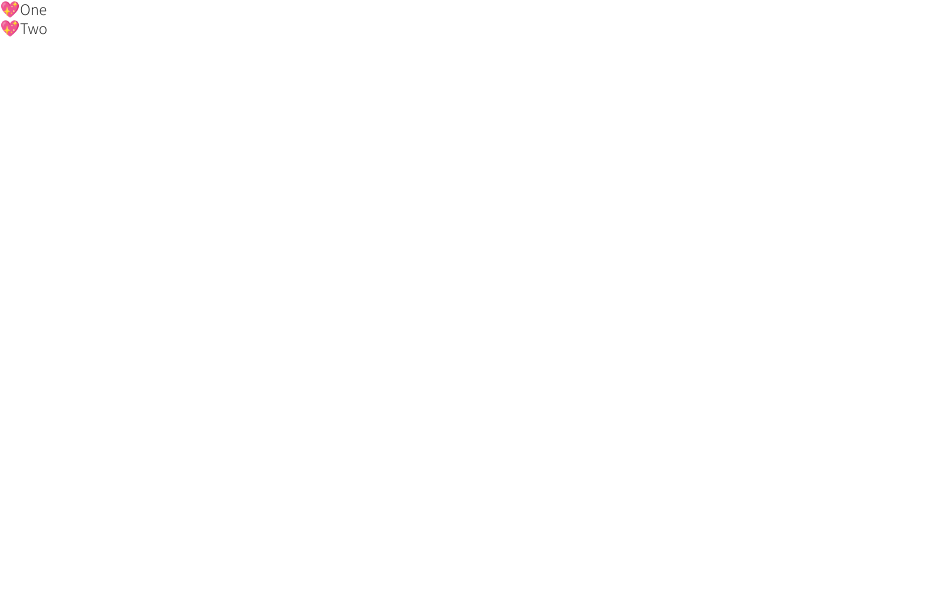
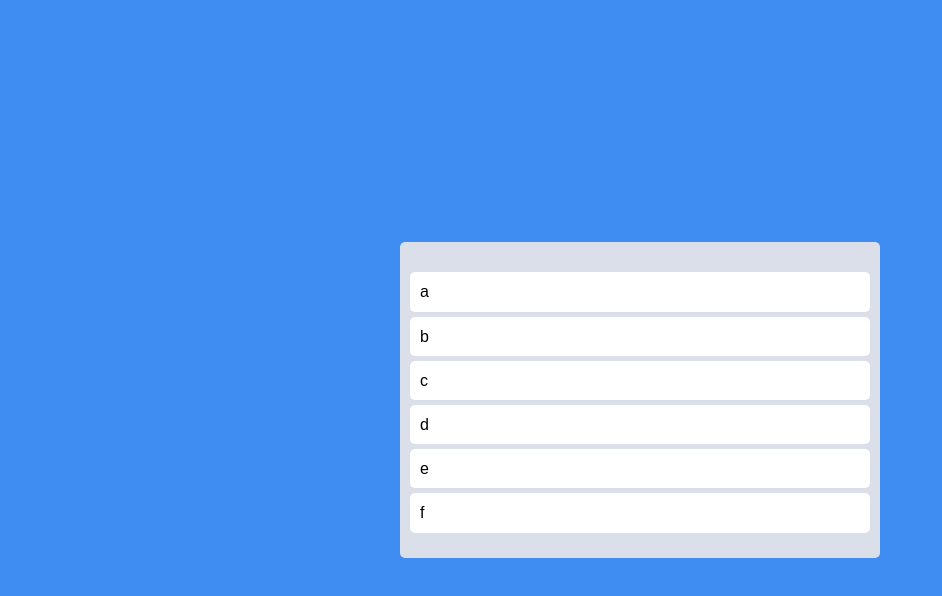
Before and after one commit to hi-rachel/trello, a React (Create React App) app: page / in a window 1280 px wide. Shown: the top 596 px of the page, without its empty margins (0-942 px from the left). Built offline with nearby package versions, Linux system fonts and the light colour scheme.

Commit message:
Styles, Placeholder

```diff
--- a/src/App.tsx
+++ b/src/App.tsx
@@ -1,34 +1,67 @@
 import { DragDropContext, Droppable, Draggable } from "react-beautiful-dnd";
+import styled from "styled-components";
+
+const Wrapper = styled.div`
+  display: flex;
+  max-width: 480px;
+  width: 100%;
+  margin: 0 auto;
+  justify-content: center;
+  align-items: center;
+  height: 100vh;
+`;
+
+const Boards = styled.div`
+  display: grid;
+  width: 100%;
+  grid-template-columns: repeat(1, 1fr);
+`;
+
+const Board = styled.div`
+  padding: 20px 10px;
+  padding-top: 30px;
+  background-color: ${(props) => props.theme.boardColor};
+  border-radius: 5px;
+  min-height: 200px;
+`;
+
+const Card = styled.div`
+  background-color: ${(props) => props.theme.cardColor};
+  padding: 10px 10px;
+  border-radius: 5px;
+  margin-bottom: 5px;
+`;
+
+const toDos = ["a", "b", "c", "d", "e", "f"];
 
 function App() {
   const onDragEnd = () => {};
   return (
     <DragDropContext onDragEnd={onDragEnd}>
-      <div>
+      <Wrapper>
+        <Boards>
           <Droppable droppableId="one">
             {(provided) => (
-            <ul ref={provided.innerRef} {...provided.droppableProps}>
-              <Draggable draggableId="first" index={0}>
+              <Board ref={provided.innerRef} {...provided.droppableProps}>
+                {toDos.map((toDo, index) => (
+                  <Draggable draggableId={toDo} index={index}>
                     {(provided) => (
-                  <li ref={provided.innerRef} {...provided.draggableProps}>
-                    {" "}
-                    <span {...provided.dragHandleProps}>💖</span>
-                    One
-                  </li>
+                      <Card
+                        ref={provided.innerRef}
+                        {...provided.draggableProps}
+                        {...provided.dragHandleProps}
+                      >
+                        {toDo}
+                      </Card>
                     )}
                   </Draggable>
-              <Draggable draggableId="second" index={1}>
-                {(provided) => (
-                  <li ref={provided.innerRef} {...provided.draggableProps}>
-                    <span {...provided.dragHandleProps}>💖</span>
-                    Two
-                  </li>
-                )}
-              </Draggable>
-            </ul>
+                ))}
+                {provided.placeholder}
+              </Board>
             )}
           </Droppable>
-      </div>
+        </Boards>
+      </Wrapper>
     </DragDropContext>
   );
 }
--- a/src/index.tsx
+++ b/src/index.tsx
@@ -2,7 +2,8 @@
 import ReactDOM from "react-dom";
 import { RecoilRoot } from "recoil";
 import App from "./App";
-import { createGlobalStyle } from "styled-components";
+import { createGlobalStyle, ThemeProvider } from "styled-components";
+import { darkTheme } from "./theme";
 
 const GlobalStyle = createGlobalStyle`
 @import url('https://fonts.googleapis.com/css2?family=Source+Sans+Pro:wght@300;400&display=swap');
@@ -36,7 +37,11 @@
     display: none;
 }
 body {
-  line-height: 1;
+  font-weight: 300;
+  font-family: 'Source Sans Pro', sans-serif;
+  background-color:${(props) => props.theme.bgColor};
+  color:black;
+  line-height: 1.2;
 }
 menu, ol, ul {
   list-style: none;
@@ -70,8 +75,10 @@
 ReactDOM.render(
   <React.StrictMode>
     <RecoilRoot>
-      <GlobalStyle />
-      <App />
+      <ThemeProvider theme={darkTheme}>
+        <GlobalStyle />
+        <App />
+      </ThemeProvider>
     </RecoilRoot>
   </React.StrictMode>,
   document.getElementById("root")
--- /dev/null
+++ b/src/theme.ts
@@ -0,0 +1,7 @@
+import { DefaultTheme } from "styled-components";
+
+export const darkTheme: DefaultTheme = {
+  bgColor: "#3F8CF2",
+  boardColor: "#DADFE9",
+  cardColor: "white",
+};
```
Also changed, not shown: src/styled.d.ts (added, +9 -0 lines). Lines whose indentation alone changed are shown as unchanged.
